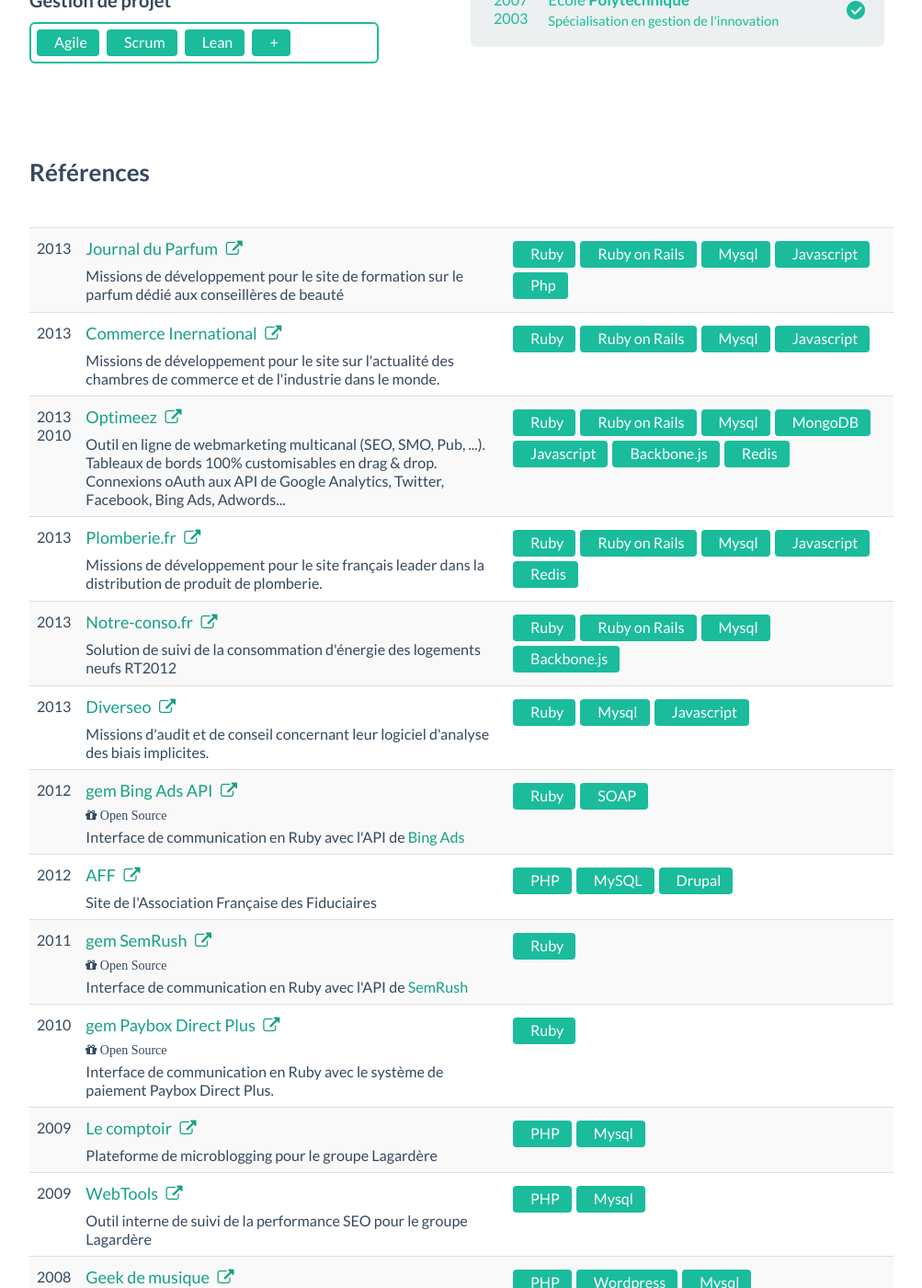
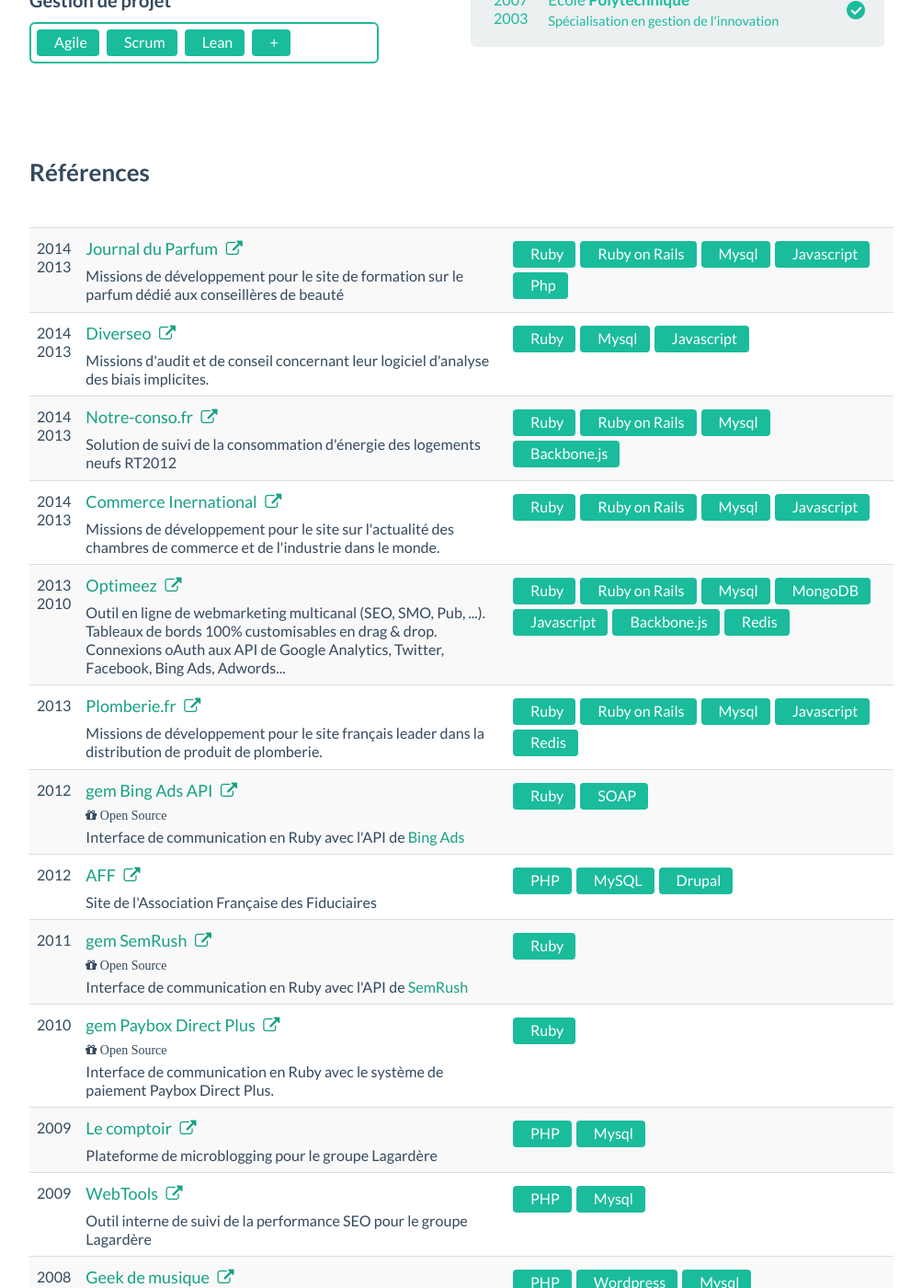
Before and after one commit to arambert/arambert.github.io, a Jekyll site: the page built from index.html, in a window 1280 px wide and 1400 px high, scrolled down 1543 px. Shown: the whole window at 92% size, without its empty margins (138-1141 px from the left). Built offline with Jekyll 4.4.1, drawn with Linux system fonts in a browser that asks for light colours.

Commit message:
Update references.html

```diff
--- a/_includes/references.html
+++ b/_includes/references.html
@@ -5,7 +5,7 @@
     <table class="table table-striped table-hover">
       <tbody>
       <tr>
-        <td>2013</td>
+        <td>2014<br/>2013</td>
         <td>
           <h4><a href='http://www.journalduparfum.com/'>Journal du Parfum <i class='icon-external-link'></i></a></h4>
           Missions de développement pour le site de formation sur le parfum dédié aux conseillères de beauté
@@ -13,7 +13,23 @@
         <td><div class='tagsinput'><span class='tag'>Ruby</span><span class='tag'>Ruby on Rails</span><span class='tag'>Mysql</span><span class='tag'>Javascript</span><span class='tag'>Php</span></div></td>
       </tr>
       <tr>
-        <td>2013</td>
+        <td>2014<br/>2013</td>
+        <td>
+          <h4><a href='http://www.diverseo.com'>Diverseo <i class='icon-external-link'></i></a></h4>
+          Missions d'audit et de conseil concernant leur logiciel d'analyse des biais implicites.
+        </td>
+        <td><div class='tagsinput'><span class='tag'>Ruby</span><span class='tag'>Mysql</span><span class='tag'>Javascript</span></div></td>
+      </tr>
+      <tr>
+        <td>2014<br/>2013</td>
+        <td>
+          <h4><a href='http://notre-conso.fr/'>Notre-conso.fr <i class='icon-external-link'></i></a></h4>
+          Solution de suivi de la consommation d'énergie des logements neufs RT2012
+        </td>
+        <td><div class='tagsinput'><span class='tag'>Ruby</span><span class='tag'>Ruby on Rails</span><span class='tag'>Mysql</span><span class='tag'>Backbone.js</span></div></td>
+      </tr>
+      <tr>
+        <td>2014<br/>2013</td>
         <td>
           <h4><a href='http://www.actu-cci.com/'>Commerce Inernational <i class='icon-external-link'></i></a></h4>
           Missions de développement pour le site sur l'actualité des chambres de commerce et de l'industrie dans le monde.
@@ -37,22 +53,6 @@
           Missions de développement pour le site français leader dans la distribution de produit de plomberie.
         </td>
         <td><div class='tagsinput'><span class='tag'>Ruby</span><span class='tag'>Ruby on Rails</span><span class='tag'>Mysql</span><span class='tag'>Javascript</span><span class='tag'>Redis</span></div></td>
-      </tr>
-      <tr>
-        <td>2013</td>
-        <td>
-          <h4><a href='http://notre-conso.fr/'>Notre-conso.fr <i class='icon-external-link'></i></a></h4>
-          Solution de suivi de la consommation d'énergie des logements neufs RT2012
-        </td>
-        <td><div class='tagsinput'><span class='tag'>Ruby</span><span class='tag'>Ruby on Rails</span><span class='tag'>Mysql</span><span class='tag'>Backbone.js</span></div></td>
-      </tr>
-      <tr>
-        <td>2013</td>
-        <td>
-          <h4><a href='http://www.diverseo.com'>Diverseo <i class='icon-external-link'></i></a></h4>
-          Missions d'audit et de conseil concernant leur logiciel d'analyse des biais implicites.
-        </td>
-        <td><div class='tagsinput'><span class='tag'>Ruby</span><span class='tag'>Mysql</span><span class='tag'>Javascript</span></div></td>
       </tr>
       <tr>
         <td>2012</td>
```
